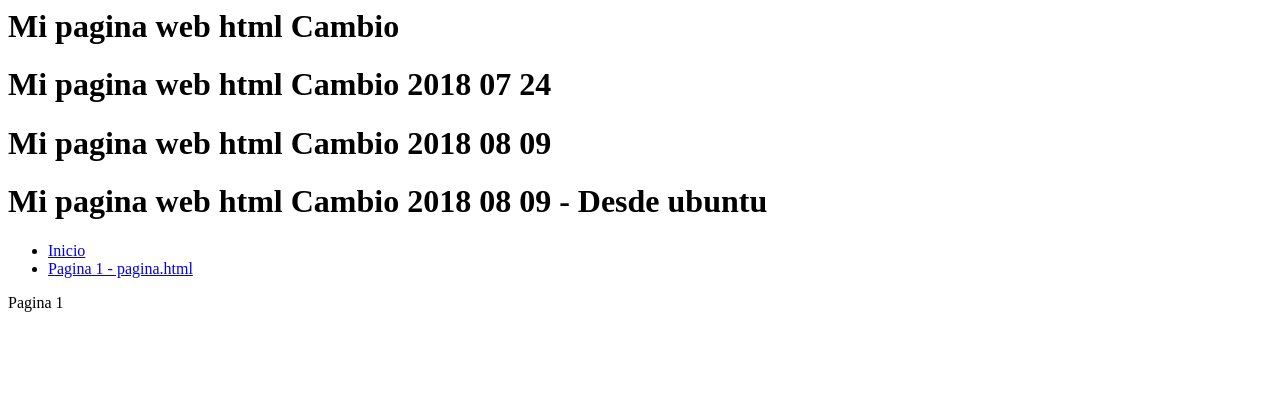
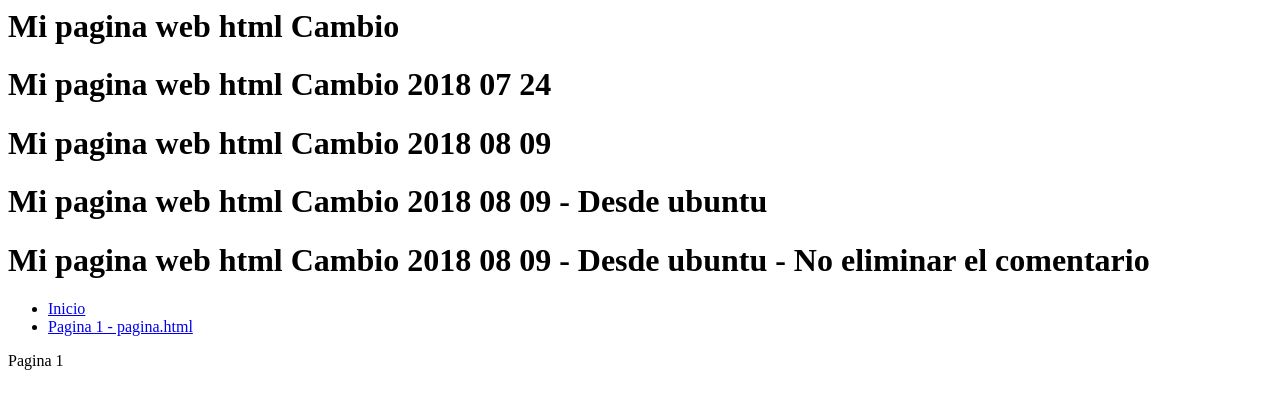
Before and after one commit to angelgtz/helloworld, a plain HTML site: page pagina1.html in a window 1280 px wide. Drawn offline with Linux system fonts and the light colour scheme.

Commit message:
Commit rapido desde ubuntu

```diff
--- a/pagina1.html
+++ b/pagina1.html
@@ -9,6 +9,7 @@
 		<h1>Mi pagina web html Cambio 2018 07 24</h1>
 		<h1>Mi pagina web html Cambio 2018 08 09</h1>
 		<h1>Mi pagina web html Cambio 2018 08 09 - Desde ubuntu</h1>
+		<h1>Mi pagina web html Cambio 2018 08 09 - Desde ubuntu - No eliminar el comentario</h1>
 		<ul>
 			<li><a href="index.html">Inicio</a></li>
 			<li><a href="pagina1.html">Pagina 1 - pagina.html</a></li>
```
